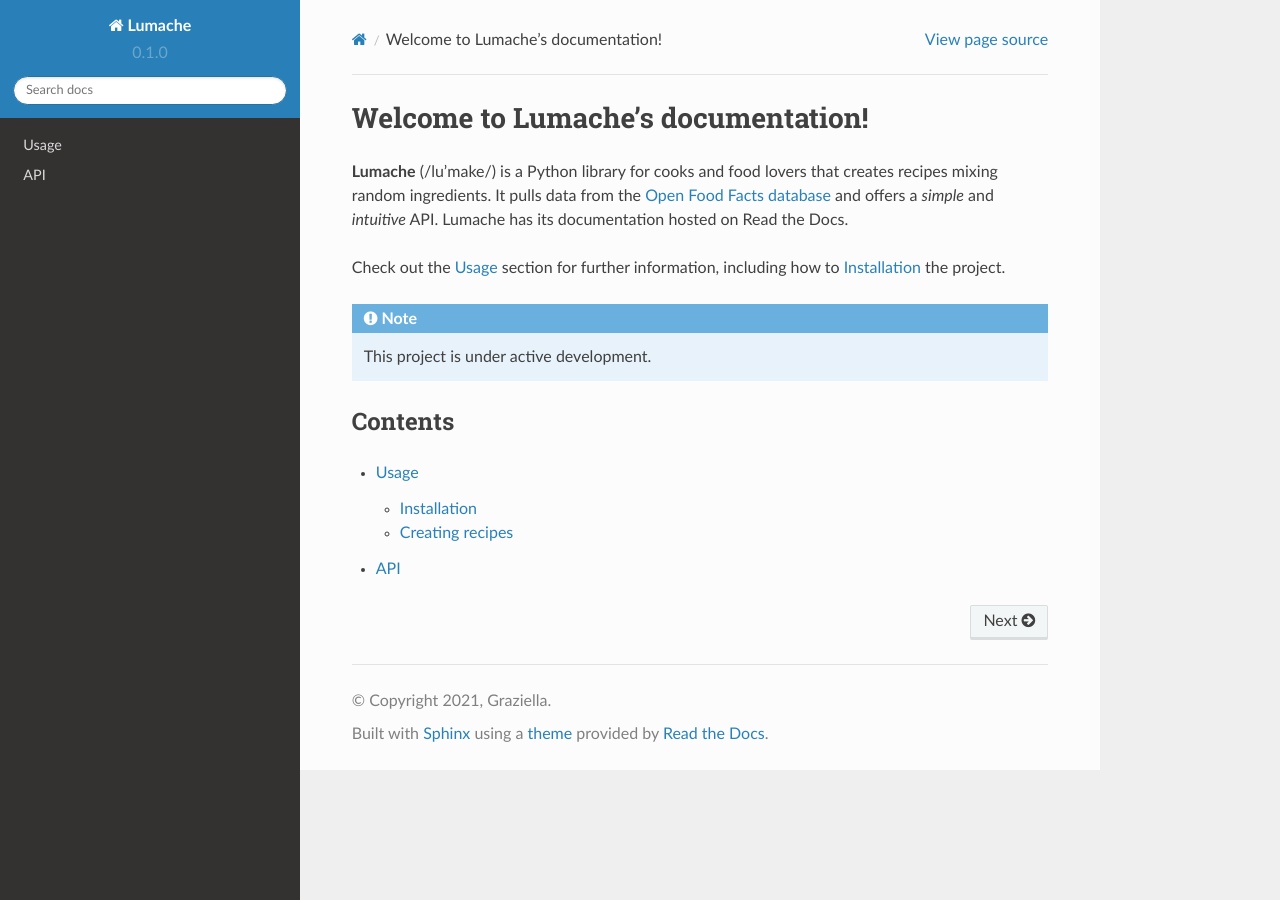
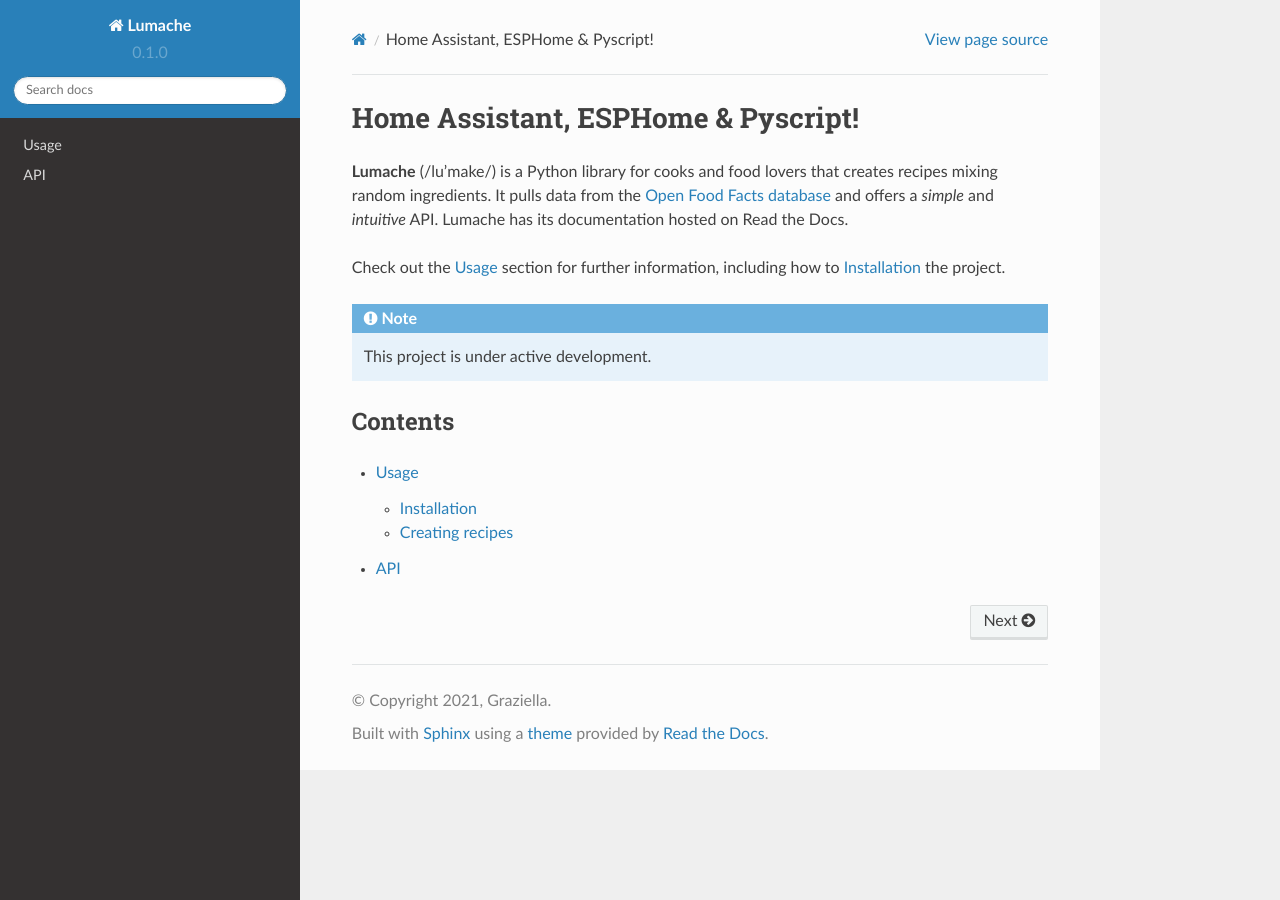
Before and after one commit to DaanVervacke/rtd-tutorial, a Sphinx documentation site: the page built from docs/source/index.rst, in a window 1280 px wide. Built offline with Sphinx 7.4.7 and the Read the Docs theme 2.0.0, drawn with Linux system fonts in a browser that asks for light colours.

Commit message:
another test

```diff
--- a/docs/source/index.rst
+++ b/docs/source/index.rst
@@ -1,4 +1,4 @@
-Welcome to Lumache's documentation!
+Home Assistant, ESPHome & Pyscript!
 ===================================
 
 **Lumache** (/lu'make/) is a Python library for cooks and food lovers
```
